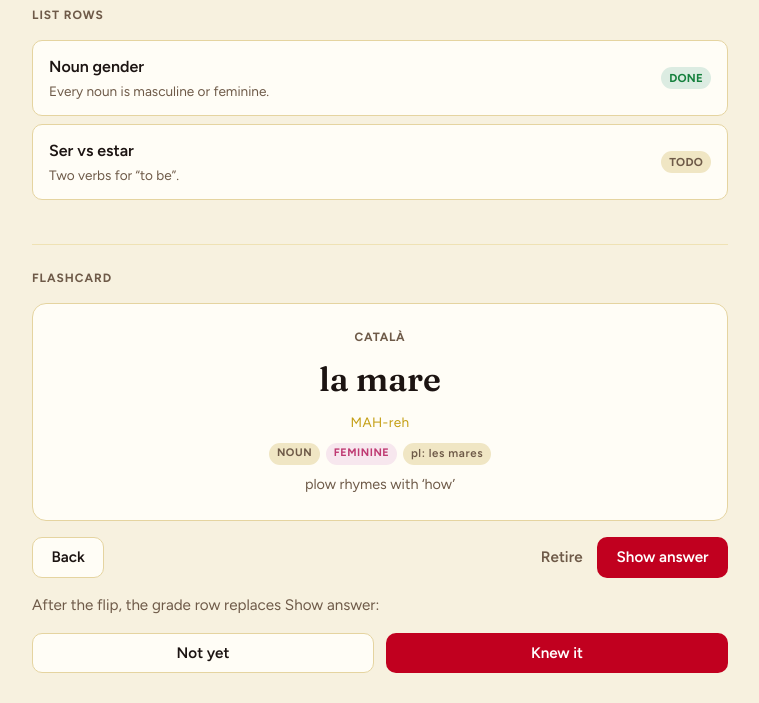
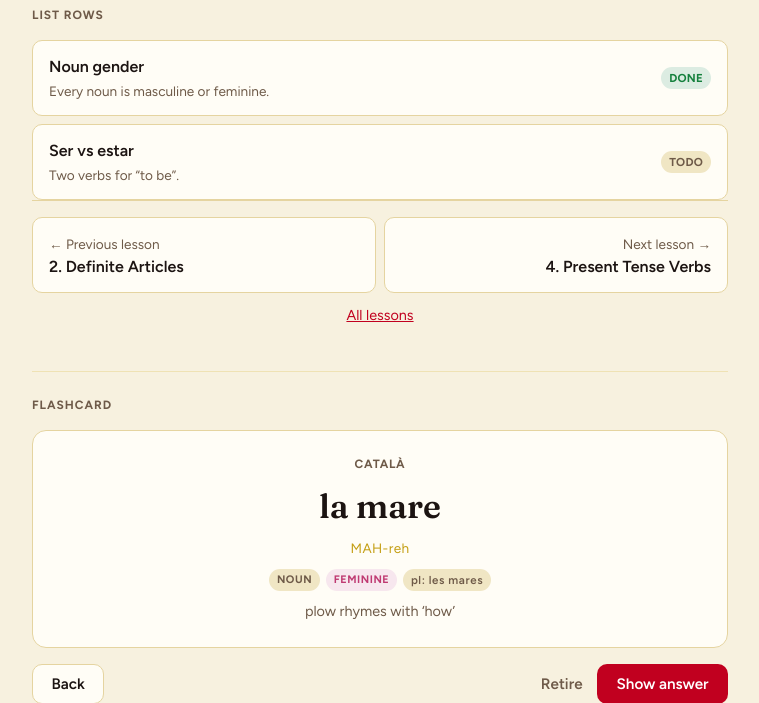
Before and after one commit to LiamSeanLaird/la-queta, a Flask app: template templates/style_guide.html in a window 1280 px wide. Shown: the part 3537-4240 px from the top of the page, without its empty margins (260-1019 px from the left). Run offline with Flask 3, Linux system fonts and the light colour scheme; the template is opened without the code that fills it, so the values that code supplies are empty.

Commit message:
gnhf 4: Each lesson's Learn tab now ends with links to the previous and next lesson in course order, plus an "All lessons" link (to the public lesson list on / when logged out, or /levels/a1 when logged in), so a visitor arriving from Google can walk the whole course. This finishes priority 2.

```diff
--- a/static/app.css
+++ b/static/app.css
@@ -1007,6 +1007,31 @@ a.btn.btn--primary {
   font-size: 0.9rem;
 }
 
+/* Previous / next lesson in course order, under the Learn tab. */
+.lesson-nav {
+  display: flex;
+  flex-direction: column;
+  gap: 0.75rem;
+  padding-top: 1rem;
+  border-top: 1px solid var(--border);
+}
+
+.lesson-nav__steps {
+  display: grid;
+  grid-template-columns: repeat(auto-fit, minmax(14rem, 1fr));
+  gap: 0.5rem;
+}
+
+.lesson-nav__link--next {
+  justify-content: flex-end;
+  text-align: right;
+}
+
+.lesson-nav__all {
+  align-self: center;
+  font-size: 0.9rem;
+}
+
 .badge--todo {
   background: var(--tab-rail);
   color: var(--muted);
--- a/templates/style_guide.html
+++ b/templates/style_guide.html
@@ -232,6 +232,23 @@
           <span class="badge badge--todo">Todo</span>
         </button>
       </div>
+      <nav class="lesson-nav" aria-label="Course (sample)">
+        <div class="lesson-nav__steps">
+          <a class="list-row lesson-nav__link" href="#">
+            <div>
+              <p class="list-row__sub">← Previous lesson</p>
+              <p class="list-row__title">2. Definite Articles</p>
+            </div>
+          </a>
+          <a class="list-row lesson-nav__link lesson-nav__link--next" href="#">
+            <div>
+              <p class="list-row__sub">Next lesson →</p>
+              <p class="list-row__title">4. Present Tense Verbs</p>
+            </div>
+          </a>
+        </div>
+        <a class="lesson-nav__all" href="#">All lessons</a>
+      </nav>
     </section>
 
     <section class="sg-section" id="flashcard">
```
Also changed, not shown: STYLE_GUIDE.md (+1 -0 lines), TECHNICAL_PLAN.md (+2 -0 lines), app/routes/pages.py (+13 -2 lines), app/services/lessons.py (+18 -3 lines), templates/lesson.html (+23 -0 lines), tests/test_public_lessons.py (+62 -2 lines).
